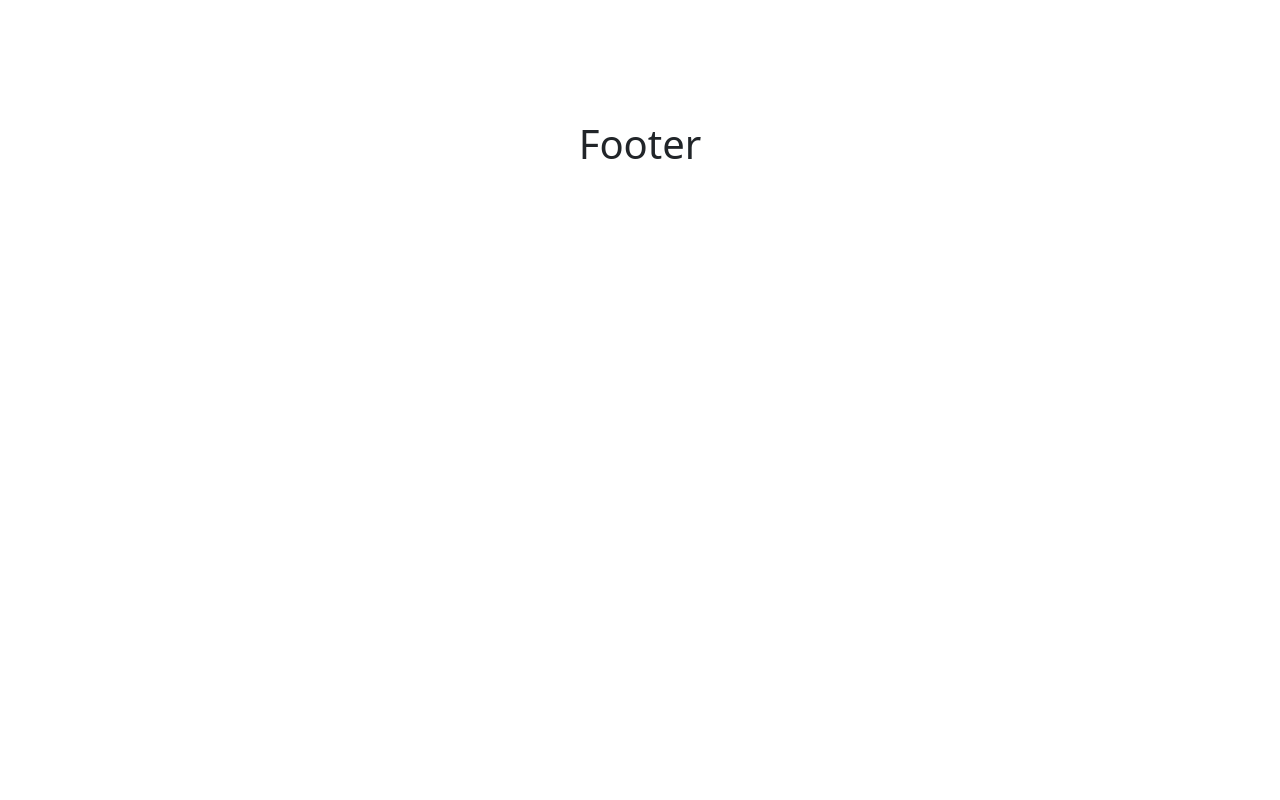
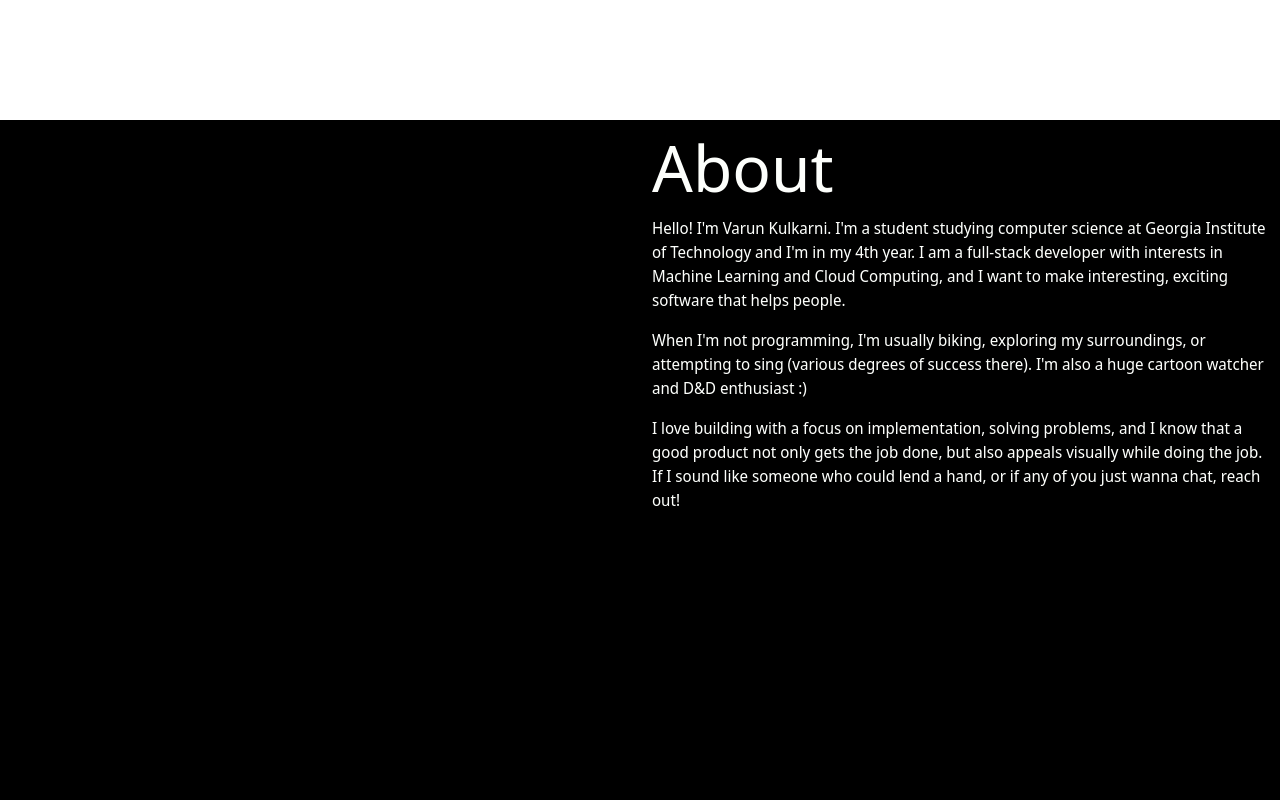
Before and after one commit to Varun-Kulkarni/Varun-Kulkarni.github.io, a React (Create React App) app in the folder webpage/: page / in a window 1280 px wide. Shown: the part 680-1480 px from the top of the page. Before the commit the page ends 856 px from the top, so only its background shows below. Built offline with nearby package versions, Linux system fonts and the light colour scheme.

Commit message:
Styled components and about page

```diff
--- a/webpage/src/App.css
+++ b/webpage/src/App.css
@@ -1,8 +1,4 @@
 @import url('https://fonts.googleapis.com/css2?family=Noto+Sans+Display:ital,wght@0,400;0,500;1,400;1,500&display=swap');
-.App {
-  text-align: center;
-}
-
 .App-logo {
   height: 40vmin;
   pointer-events: none;
--- a/webpage/src/App.js
+++ b/webpage/src/App.js
@@ -2,11 +2,13 @@ import logo from './logo.svg';
 import './App.css';
 import Footer from './components/footer/Footer';
 import Hero from './components/hero/Hero';
+import About from './components/about/About';
 
 function App() {
   return (
     <div className="App">
       <Hero />
+      <About />
       <Footer />
       {/* <header className="App-header">
         <img src={logo} className="App-logo" alt="logo" />
--- /dev/null
+++ b/webpage/src/components/about/About.js
@@ -0,0 +1,24 @@
+import React from "react";
+import Container from 'react-bootstrap/Container';
+import Row from 'react-bootstrap/Row';
+import Col from 'react-bootstrap/Col'
+import styles from './About.module.css'
+import { StyledH2, MainText } from "../styled/comps";
+const About = () => {
+    return (
+        <Container fluid id={styles.mainContainer}>
+            <Row>
+                <Col sm>
+
+                </Col>
+                <Col>
+                    <StyledH2>About</StyledH2>
+                    <MainText>Hello! I'm Varun Kulkarni.  I'm a student studying computer science at Georgia Institute of Technology and I'm in my 4th year.  I am a full-stack developer with interests in Machine Learning and Cloud Computing, and I want to make interesting, exciting software that helps people.</MainText>
+                    <MainText>When I'm not programming, I'm usually biking, exploring my surroundings, or attempting to sing (various degrees of success there).  I'm also a huge cartoon watcher and D&amp;D enthusiast :)</MainText>
+                    <MainText>I love building with a focus on implementation, solving problems, and I know that a good product not only gets the job done, but also appeals visually while doing the job. If I sound like someone who could lend a hand, or if any of you just wanna chat, reach out!</MainText>
+                </Col>
+            </Row>
+        </Container>
+    )
+}
+export default About;
--- /dev/null
+++ b/webpage/src/components/about/About.module.css
@@ -0,0 +1,5 @@
+#mainContainer {
+    background-color: black;
+    height: 100vh;
+    width: 100%;
+}
--- a/webpage/src/components/footer/Footer.js
+++ b/webpage/src/components/footer/Footer.js
@@ -1,4 +1,4 @@
-import React, {Component} from 'react';
+import React from 'react';
 
 const Footer = () => {
     return (
--- /dev/null
+++ b/webpage/src/components/styled/comps.js
@@ -0,0 +1,21 @@
+import React from "react";
+import styled from 'styled-components';
+
+const H2Styled = styled.div`
+    font-size: 4rem;
+    color: #fdfffc;
+`
+const MainTextStyle = styled.p`
+    font-size: 1rem;
+    color: #fdfffc;
+    font-family: 'Noto Sans Display', sans-serif;
+`
+
+export const StyledH2 = ({children}) => {
+    return (
+        <H2Styled>{children}</H2Styled>
+    )
+}
+export const MainText = ({children}) => {
+    return <MainTextStyle>{children}</MainTextStyle>
+}
```
